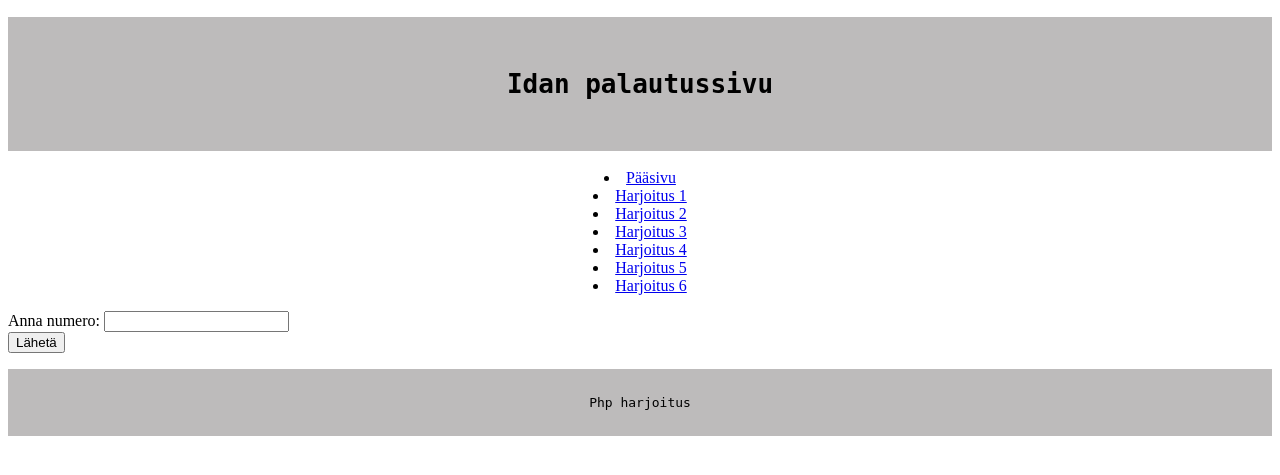
After one commit to Tiiida/php, a PHP site: page /h6.php in a window 1280 px wide. The commit adds this page. Shown: the top 475 px of the page. Run offline with PHP 8.4, Linux system fonts and the light colour scheme.

Commit message:
Second update

```diff
--- /dev/null
+++ b/h6.php
@@ -0,0 +1,25 @@
+<?php require "header.php"; ?>
+
+<p>
+<form action="h6.php" method="post">
+        Anna numero: <input type="number" name="arvosana" maxlength=2><br>
+        <input type="submit" value="Lähetä">
+        <input type="hidden" name="form_submitted" value="1"/>
+    </form>
+</p>
+<?php
+if (isset($_POST["arvosana"])) {
+    $arvosana = $_POST["arvosana"];
+
+    if ($arvosana == 1) {
+        echo "Petraa laiskamato";
+    } elseif ($arvosana == 2) {
+        echo "Ihan jees";
+    } elseif ($arvosana == 3) {
+        echo "COOL!";
+    } else {
+        echo "Anna luku 1-3 välillä";
+    }
+}
+?>
+<?php require "footer.php"; ?>
--- a/header.php
+++ b/header.php
@@ -14,4 +14,7 @@
         <li><a href="h1.php">Harjoitus 1</a></li>
         <li><a href="h2.php">Harjoitus 2</a></li>
         <li><a href="h3.php">Harjoitus 3</a></li>
+        <li><a href="h4.php">Harjoitus 4</a></li>
+        <li><a href="h5.php">Harjoitus 5</a></li>
+        <li><a href="h6.php">Harjoitus 6</a></li>
 </nav>
```
Also changed, not shown: h4.php (added, +19 -0 lines), h5.php (added, +23 -0 lines).
